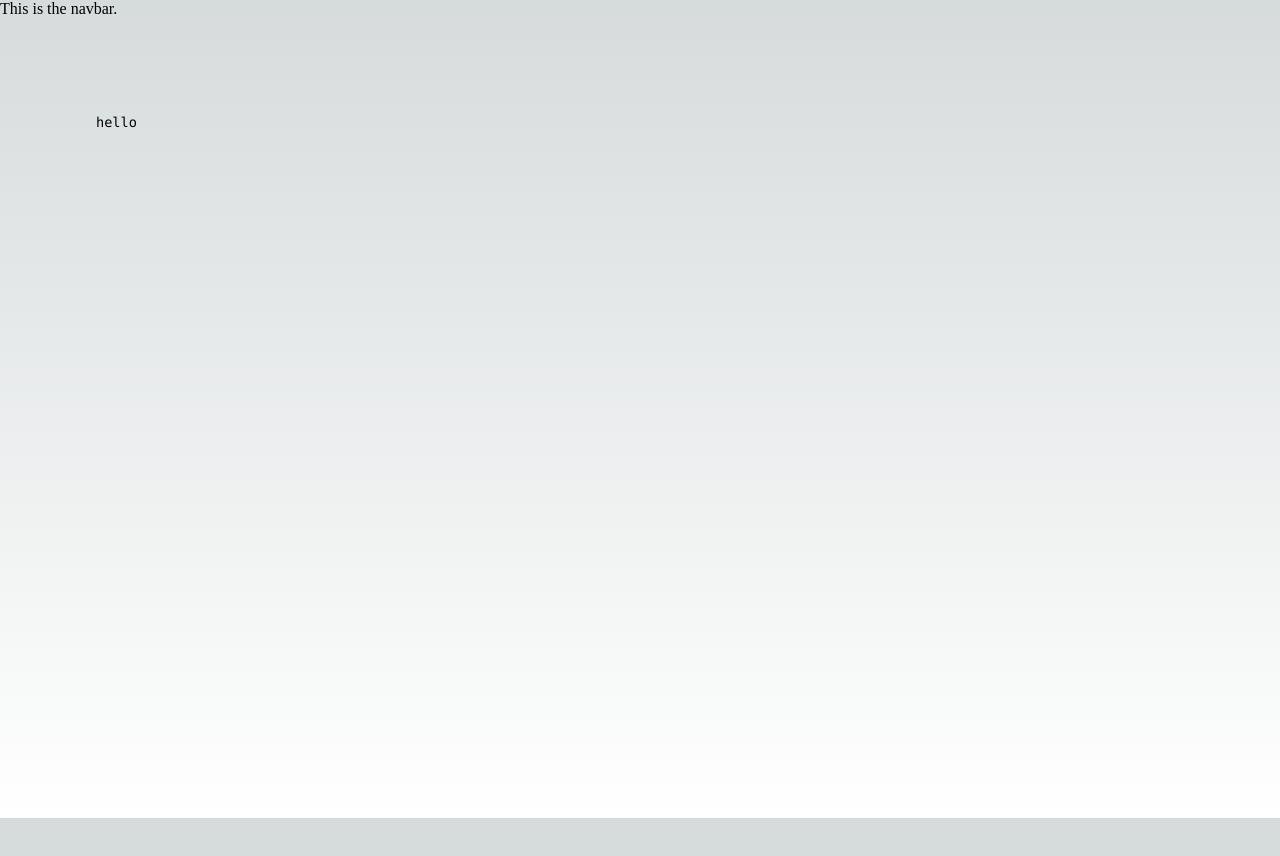
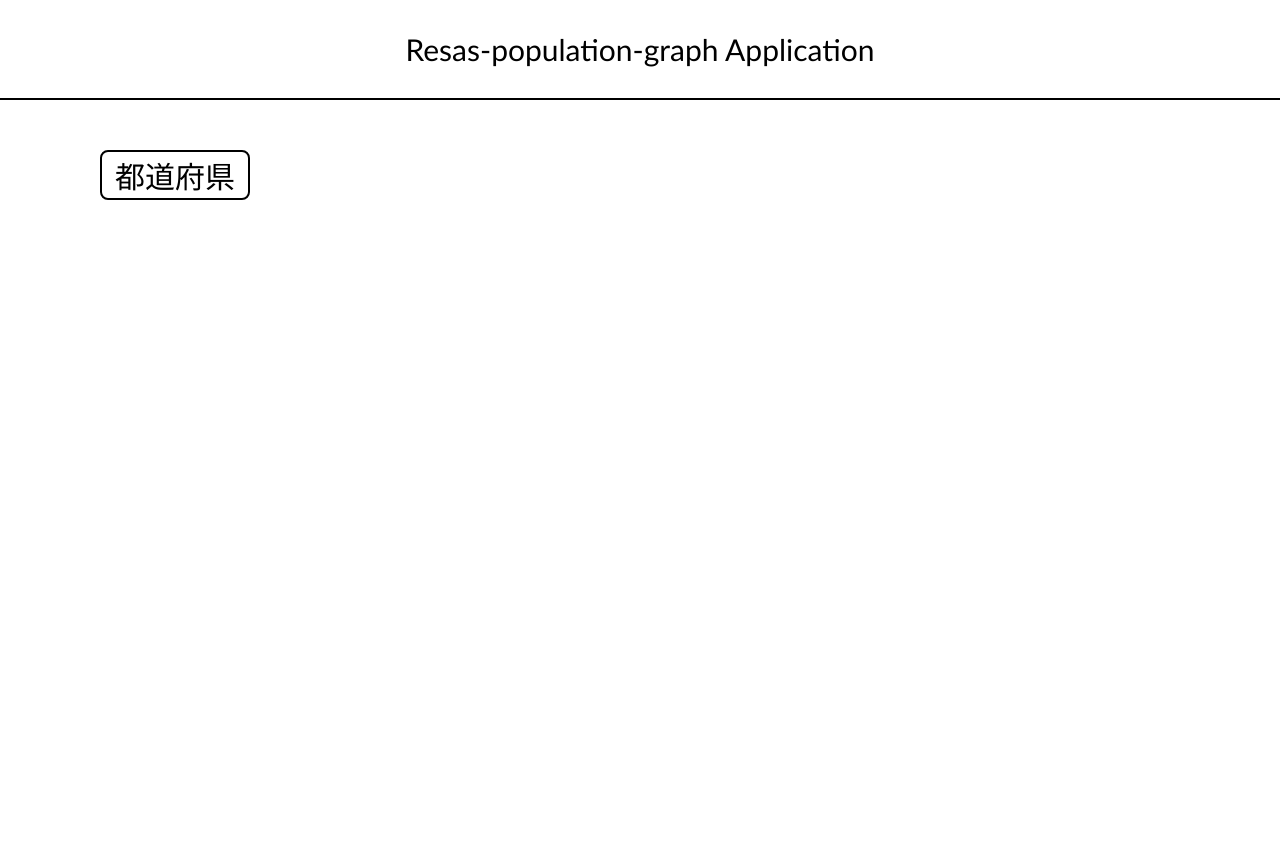
Before and after one commit to GakutoTobinaga/resas-population-graph, a Next.js app: page / in a window 1280 px wide. Shown: the top 856 px of the page. Before the commit the page ends 818 px from the top, so only its background shows below. Built offline with nearby package versions, Linux system fonts and the light colour scheme.

Commit message:
arranged navbar

```diff
--- a/app/globals.css
+++ b/app/globals.css
@@ -6,7 +6,7 @@
     'Fira Mono', 'Droid Sans Mono', 'Courier New', monospace;
 
   --foreground-rgb: 0, 0, 0;
-  --background-start-rgb: 214, 219, 220;
+  --background-start-rgb: 255, 255, 255;
   --background-end-rgb: 255, 255, 255;
 
   --primary-glow: conic-gradient(
@@ -38,12 +38,13 @@
   --callout-border-rgb: 172, 175, 176;
   --card-rgb: 180, 185, 188;
   --card-border-rgb: 131, 134, 135;
+
 }
 
 @media (prefers-color-scheme: dark) {
   :root {
-    --foreground-rgb: 255, 255, 255;
-    --background-start-rgb: 0, 0, 0;
+    --foreground-rgb: 255, 255, 0;
+    --background-start-rgb: 0, 120, 233;
     --background-end-rgb: 0, 0, 0;
 
     --primary-glow: radial-gradient(rgba(1, 65, 255, 0.4), rgba(1, 65, 255, 0));
@@ -71,6 +72,7 @@
     --card-rgb: 100, 100, 100;
     --card-border-rgb: 200, 200, 200;
   }
+
 }
 
 * {
@@ -105,3 +107,31 @@ a {
     color-scheme: dark;
   }
 }
+
+.navbar {
+  height: 100px;
+  font-family: "Gill Sans", sans-serif;
+  font-size: 30px;
+  width: 100%;
+  text-align: center;
+  display: flex;
+  align-items: center;
+  justify-content: center;
+  border-bottom: 2px solid #000000;
+}
+
+.PrefectureTile {
+  font-family: "Gill Sans", sans-serif;
+  font-size: 30px;
+  text-align: center;
+  display: flex;
+  align-items: center;
+  justify-content: center;
+  height: 50px;
+  width: 150px;
+  margin: 50px 0 50px 100px;
+
+  border:solid 2px #000000;
+  border-radius: 8px; /* 角丸にする */
+  color: #000;
+}
--- a/app/layout.tsx
+++ b/app/layout.tsx
@@ -2,6 +2,7 @@ import type { Metadata } from 'next'
 import { Inter } from 'next/font/google'
 import './globals.css'
 import dynamic from 'next/dynamic';
+import PrefectureTile from '@/components/PrefectureTile';
 
 const Navbar = dynamic(() => import('@/components/Navbar'), {
   ssr: false, // サーバーサイドでのレンダリングを無効にする
@@ -23,6 +24,7 @@ export default function RootLayout({
     <html lang="ja">
       <body>
         <Navbar />
+        <PrefectureTile/>
         <main className={inter.className}>{children}</main>
       </body>
     </html>
--- a/app/page.tsx
+++ b/app/page.tsx
@@ -4,7 +4,6 @@ export default function Home() {
   return (
     <main className={styles.main}>
       <div className={styles.description}>
-        hello
       </div>
     </main>
   )
--- a/components/Navbar.tsx
+++ b/components/Navbar.tsx
@@ -3,7 +3,7 @@
 export default function Navbar() {
   return (
     <div>
-        <div>This is the navbar.</div>
+        <div className="navbar">Resas-population-graph Application</div>
     </div>
   )
 }
--- /dev/null
+++ b/components/PrefectureTile.tsx
@@ -0,0 +1,9 @@
+
+
+export default function PrefectureTile() {
+  return (
+    <div className="PrefectureTile">
+        都道府県
+    </div>
+  )
+}
```
